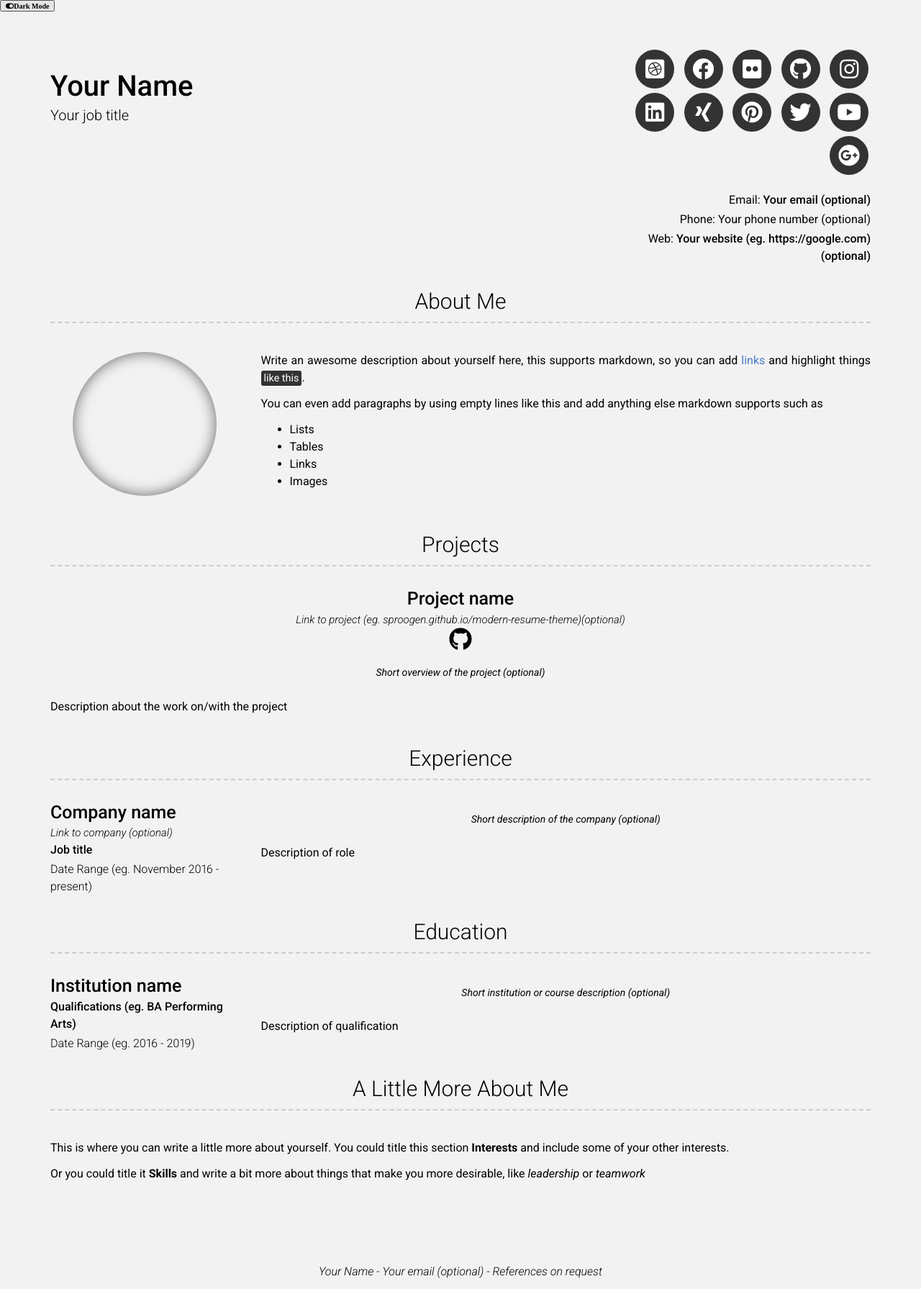
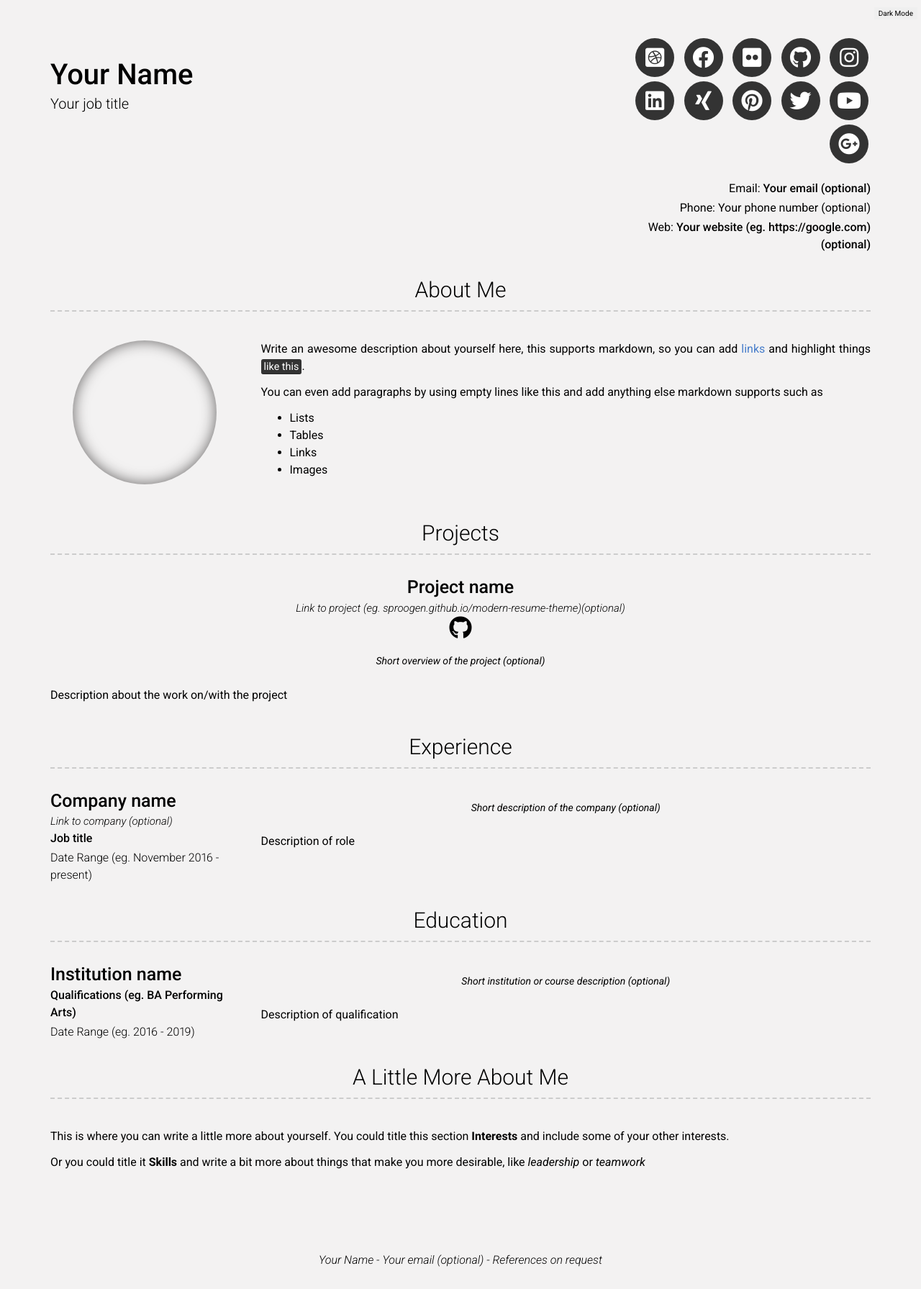
Before and after one commit to sproogen/modern-resume-theme, a Jekyll site: the page built from index.md, in a window 1280 px wide. Shown: the whole page at 72% size. Built offline with Jekyll 4.4.1, drawn with Linux system fonts in a browser that asks for light colours; nearby versions of some CDN libraries.

Commit message:
Give Theme Button own class

```diff
--- a/_includes/theme-toggle.html
+++ b/_includes/theme-toggle.html
@@ -1 +1 @@
-<button id="theme-toggle" class="fas fa-toggle-on" onclick="modeSwitcher()"></button>
+<button class="theme-toggle" id="theme-toggle" class="fas fa-toggle-on" onclick="modeSwitcher()"></button>
--- a/_sass/modern-resume-theme.scss
+++ b/_sass/modern-resume-theme.scss
@@ -5,8 +5,8 @@
 
 button.theme-toggle {
   position: absolute;
-  top: 0;
-  right: 0;
+  top: 10px;
+  right: 5px;
   border: 0;
 }
 
```
